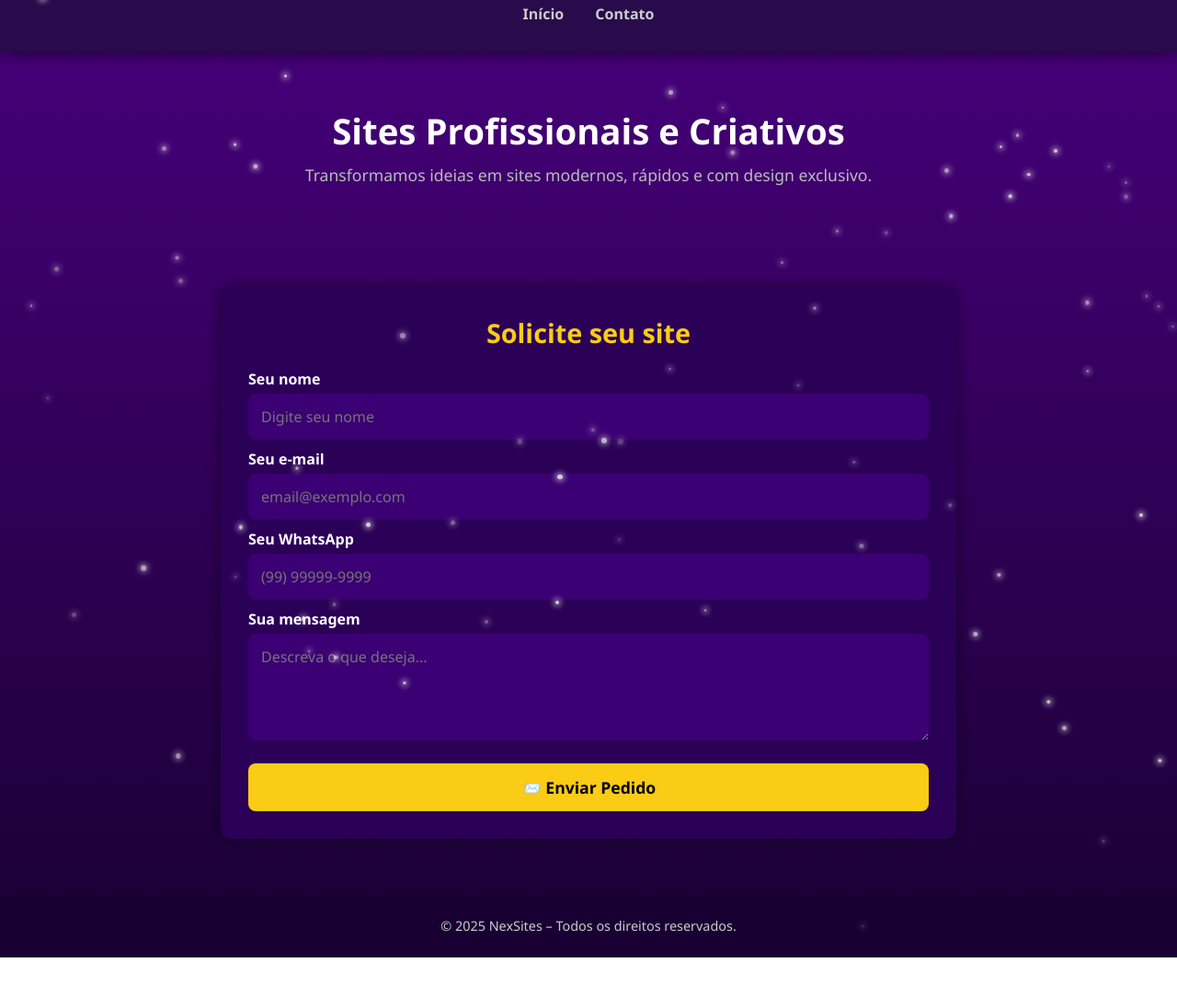
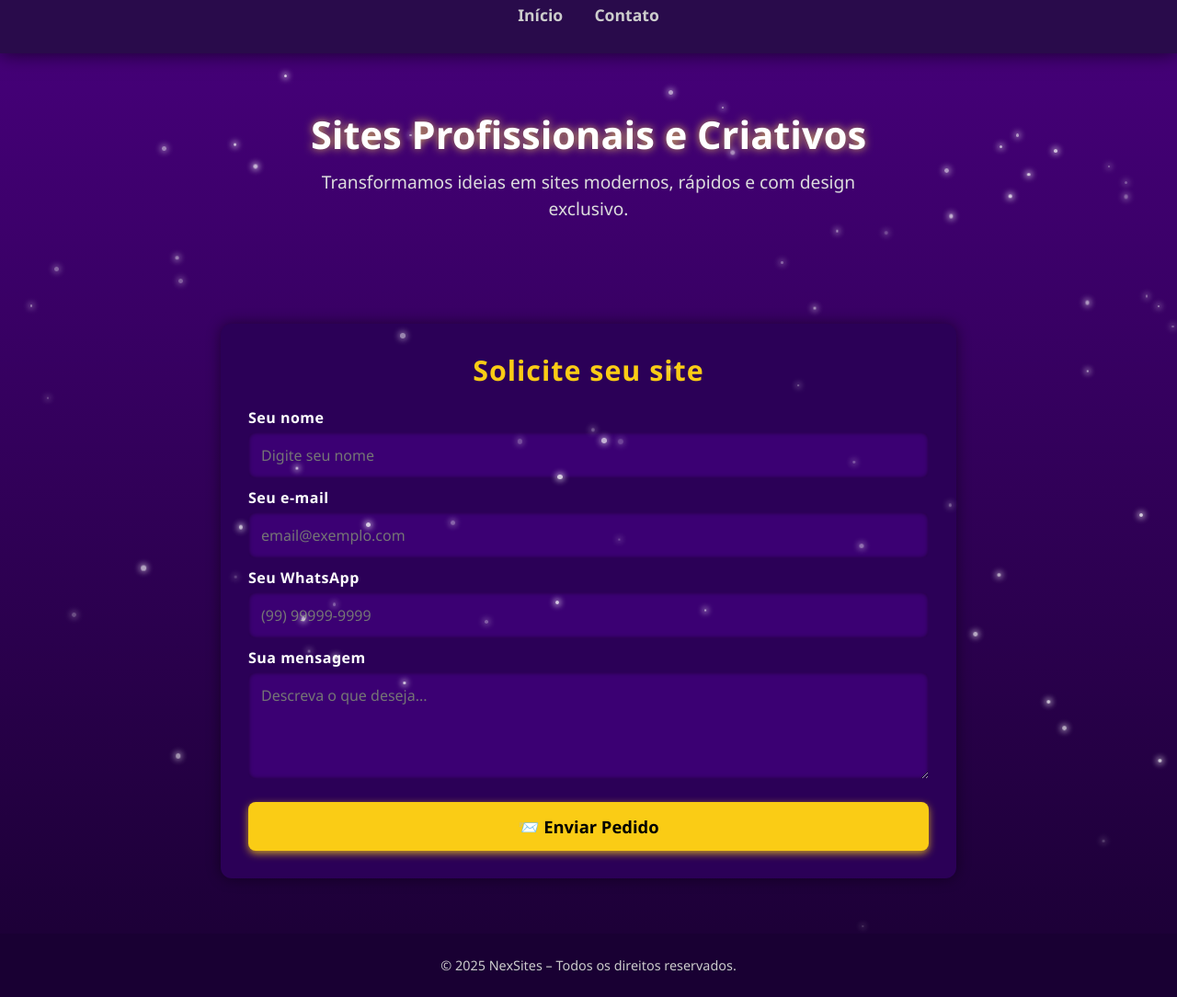
Before and after one commit to TNDVOFC/NexSites, a plain HTML site: page index.html in a window 1280 px wide. Shown: the part 95-1179 px from the top of the page at 92% size. Before the commit the page ends 1136 px from the top, so only its background shows below. Drawn offline with Linux system fonts and the light colour scheme.

Commit message:
Update style.css

```diff
--- a/style.css
+++ b/style.css
@@ -1,4 +1,3 @@
-
 * {
   margin: 0;
   padding: 0;
@@ -10,6 +9,9 @@ body {
   background: linear-gradient(to bottom, #4b0082, #1a0033);
   color: #ffffff;
   overflow-x: hidden;
+  /* suaviza fontes no Chrome */
+  -webkit-font-smoothing: antialiased;
+  -moz-osx-font-smoothing: grayscale;
 }
 
 header {
@@ -17,12 +19,16 @@ header {
   padding: 30px 20px;
   text-align: center;
   box-shadow: 0 0 20px #000a;
+  position: sticky;   /* deixa fixo ao scroll */
+  top: 0;
+  z-index: 100;
 }
 
 header h1 {
   font-size: 2.7rem;
   color: #facc15;
   margin-bottom: 5px;
+  text-shadow: 0 0 5px #facc15cc;
 }
 
 nav {
@@ -33,12 +39,15 @@ nav a {
   margin: 0 15px;
   color: #ccc;
   text-decoration: none;
-  font-weight: bold;
-  transition: 0.3s;
+  font-weight: 600;
+  transition: color 0.3s ease;
+  font-size: 1.1rem;
 }
 
-nav a:hover {
+nav a:hover,
+nav a:focus {
   color: #facc15;
+  outline: none;
 }
 
 section {
@@ -52,14 +61,18 @@ section {
 }
 
 .hero h2 {
-  font-size: 2.4rem;
+  font-size: 2.6rem;
   color: #fff;
   margin-bottom: 10px;
+  text-shadow: 0 0 10px #ffdd55cc;
 }
 
 .hero p {
-  font-size: 1.1rem;
-  color: #bbb;
+  font-size: 1.2rem;
+  color: #ddd;
+  max-width: 600px;
+  margin: auto;
+  line-height: 1.5;
 }
 
 .contato {
@@ -68,19 +81,26 @@ section {
   padding: 30px;
   margin-top: 50px;
   box-shadow: 0 0 15px #0007;
+  transition: box-shadow 0.3s ease;
+}
+
+.contato:hover {
+  box-shadow: 0 0 25px #facc15aa;
 }
 
 .contato h3 {
   color: #facc15;
   margin-bottom: 20px;
   text-align: center;
-  font-size: 1.8rem;
+  font-size: 1.9rem;
+  letter-spacing: 1px;
 }
 
 .contato label {
   display: block;
   margin: 10px 0 5px;
-  font-weight: 600;
+  font-weight: 700;
+  letter-spacing: 0.5px;
 }
 
 .contato input,
@@ -92,13 +112,15 @@ section {
   color: #fff;
   border-radius: 8px;
   font-size: 1rem;
-  transition: 0.2s;
+  transition: background-color 0.2s ease, outline 0.2s ease;
+  box-shadow: inset 0 0 5px #0008;
 }
 
 .contato input:focus,
 .contato textarea:focus {
   outline: 2px solid #facc15;
   background: #4a0091;
+  box-shadow: 0 0 10px #facc15cc;
 }
 
 .contato button {
@@ -107,17 +129,22 @@ section {
   border: none;
   background: #facc15;
   color: #000;
-  font-weight: bold;
-  font-size: 1.1rem;
+  font-weight: 700;
+  font-size: 1.15rem;
   border-radius: 8px;
   cursor: pointer;
-  transition: 0.3s;
+  transition: background-color 0.3s ease, transform 0.2s ease;
   display: block;
   width: 100%;
+  box-shadow: 0 3px 8px #facc15bb;
 }
 
-.contato button:hover {
+.contato button:hover,
+.contato button:focus {
   background: #ffe45e;
+  transform: scale(1.03);
+  outline: none;
+  box-shadow: 0 4px 12px #ffe45ecc;
 }
 
 #aviso {
@@ -125,9 +152,9 @@ section {
   margin-top: 25px;
   color: #facc15;
   text-align: center;
-  font-weight: bold;
-  font-size: 1.1rem;
-  animation: fadeIn 1s ease forwards;
+  font-weight: 700;
+  font-size: 1.15rem;
+  animation: fadeIn 0.6s ease forwards;
 }
 
 @keyframes fadeIn {
@@ -148,4 +175,5 @@ footer {
   font-size: 0.9rem;
   background: #190033;
   margin-top: 60px;
+  user-select: none;
 }
```
